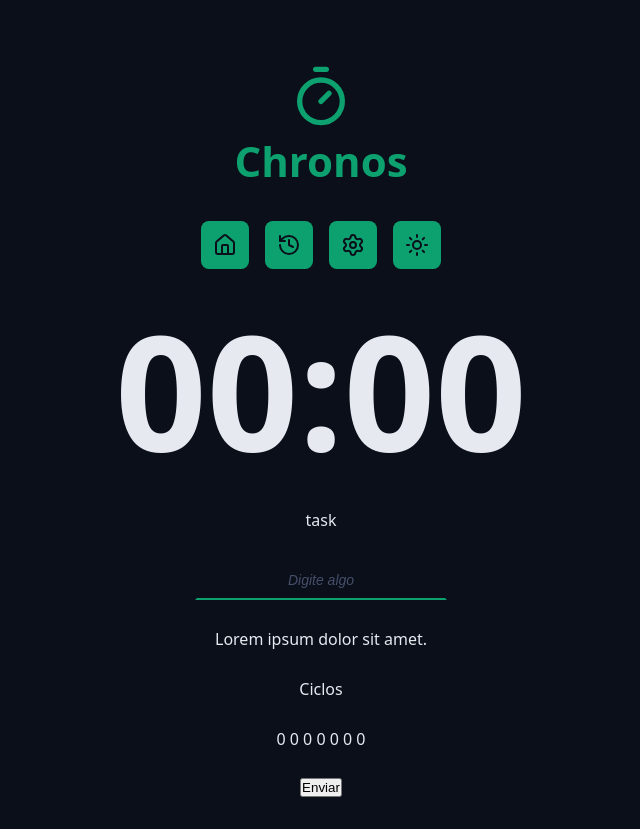
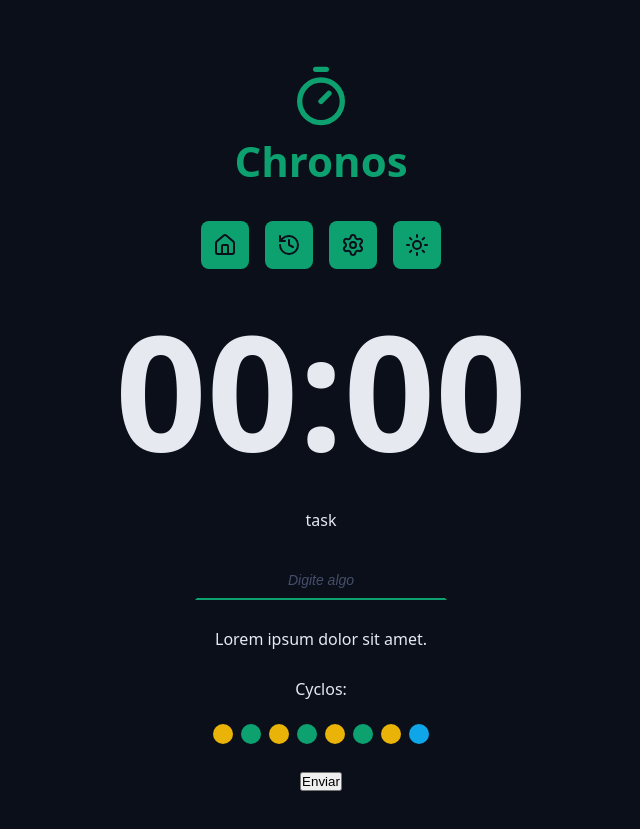
Before and after one commit to Anthony-Albuquerque405/chronos-pomodoro, a React (Vite) app: page / in a window 1280 px wide. Shown: the whole page, without its empty margins (319-959 px from the left). Built offline with nearby package versions, Linux system fonts and the light colour scheme.

Commit message:
Criando o componente Cycles

```diff
--- a/src/App.tsx
+++ b/src/App.tsx
@@ -8,6 +8,7 @@
 import { Menu } from './components/Menu';
 import { CountDown } from './components/CountDown';
 import { DefaultInput } from './components/DefaultInput';
+import { Cycles } from './components/Cycles';
 
 import './styles/theme.css';
 import './styles/global.css';
@@ -44,8 +45,7 @@
           </div>
 
           <div className='formRow'>
-            <p>Ciclos</p>
-            <p>0 0 0 0 0 0 0</p>
+            <Cycles></Cycles>
           </div>
 
           <div className='formRow'>
--- /dev/null
+++ b/src/components/Cycles/index.tsx
@@ -0,0 +1,19 @@
+import styles from './styles.module.css';
+
+export function Cycles() {
+  return (
+    <div className={styles.cycles}>
+      <span>Cyclos:</span>
+      <div className={styles.cycleDots}>
+        <span className={`${styles.cycleDot} ${styles.workTime}`}></span>
+        <span className={`${styles.cycleDot} ${styles.shortBreakTime}`}></span>
+        <span className={`${styles.cycleDot} ${styles.workTime}`}></span>
+        <span className={`${styles.cycleDot} ${styles.shortBreakTime}`}></span>
+        <span className={`${styles.cycleDot} ${styles.workTime}`}></span>
+        <span className={`${styles.cycleDot} ${styles.shortBreakTime}`}></span>
+        <span className={`${styles.cycleDot} ${styles.workTime}`}></span>
+        <span className={`${styles.cycleDot} ${styles.logBreakTime}`}></span>
+      </div>
+    </div>
+  );
+}
--- /dev/null
+++ b/src/components/Cycles/styles.module.css
@@ -0,0 +1,31 @@
+.cycles {
+  display: flex;
+  flex-direction: column;
+  align-items: center;
+  justify-content: center;
+  gap: 2.4rem;
+}
+
+.cycleDots {
+  display: flex;
+  gap: 0.8rem;
+}
+
+.cycleDot {
+  width: 2rem;
+  height: 2rem;
+  background-color: var(--primary);
+  border-radius: 50%;
+}
+
+.workTime {
+  background: var(--warning);
+}
+
+.shortBreakTime {
+  background: var(--primary);
+}
+
+.logBreakTime {
+  background: var(--info);
+}
```
